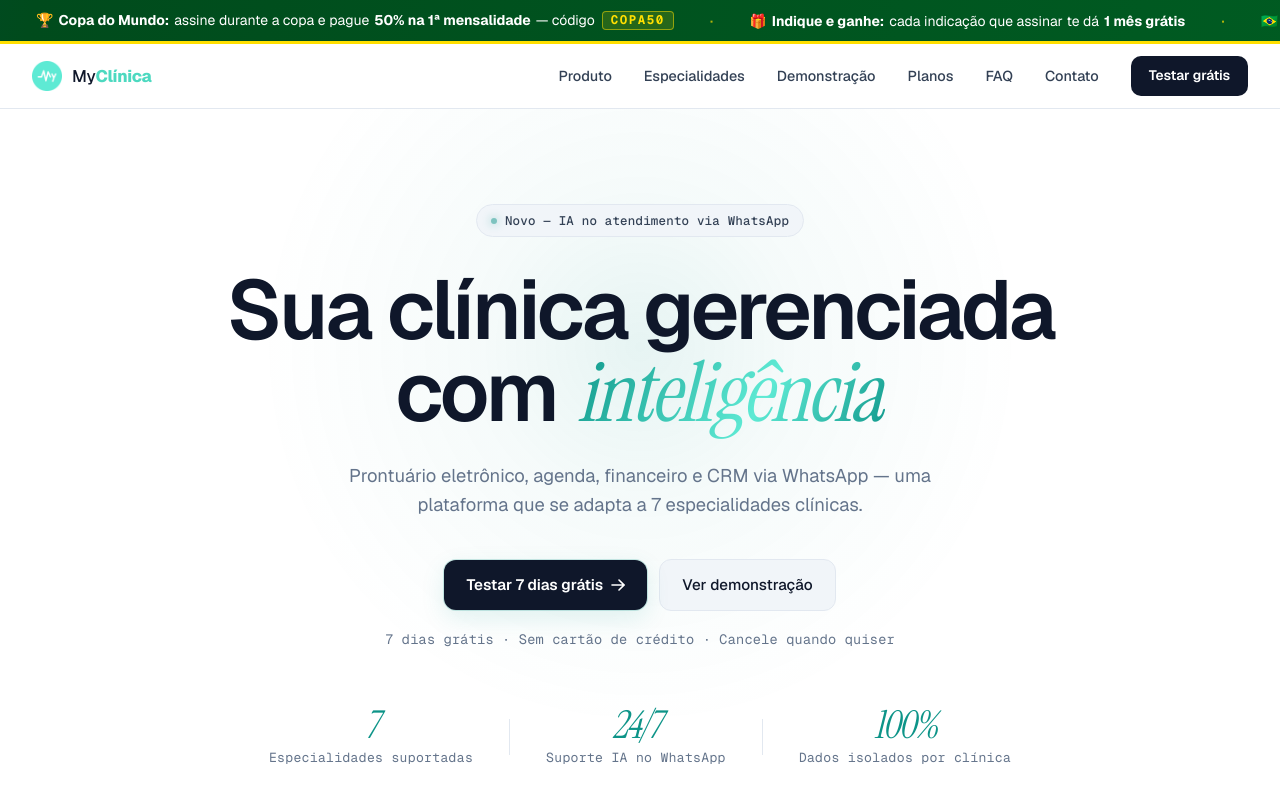
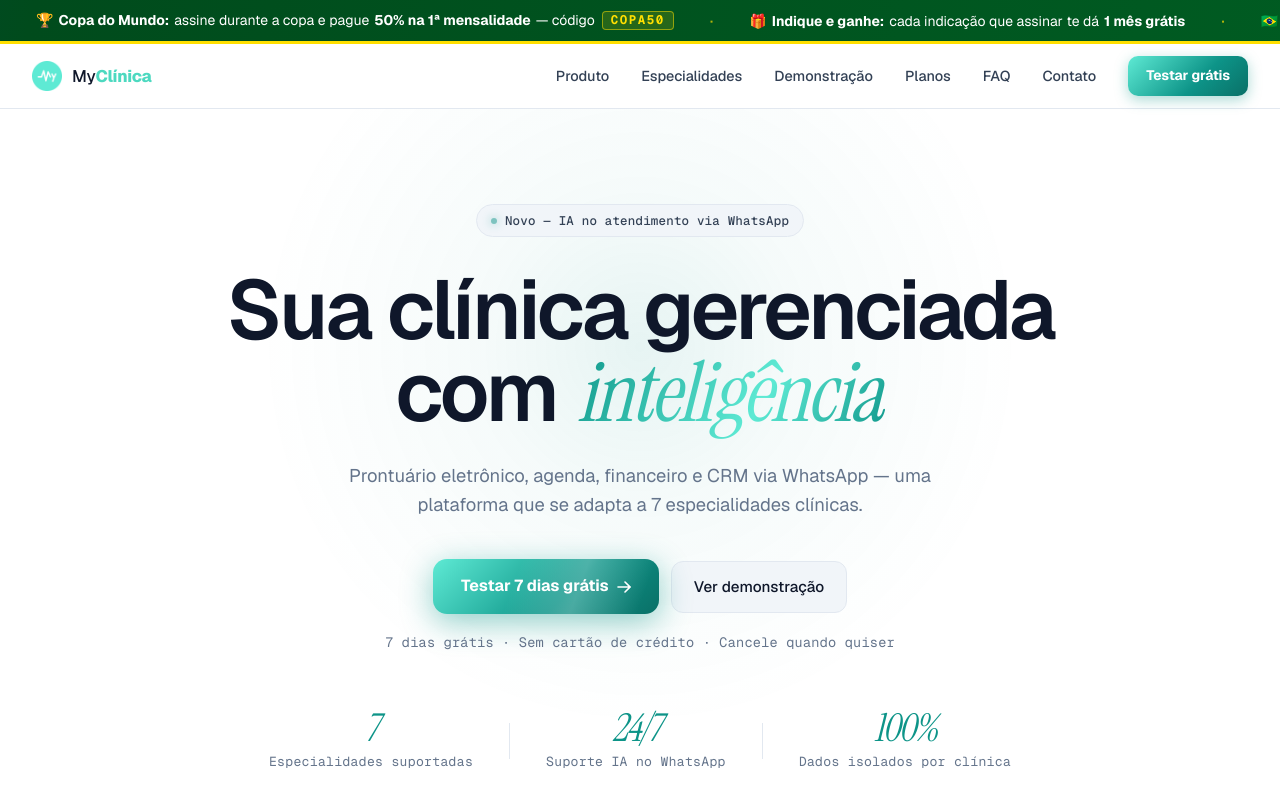
Before and after one commit to dimitresouza12/myclinica-landing, a Next.js app: page / in a window 1280 px wide. Shown: the top 800 px of the page. Built offline with nearby package versions, Linux system fonts and the light colour scheme.

Commit message:
Change CTA buttons from black to teal gradient with glow and shimmer
Co-Authored-By: Claude Sonnet 4.6 <noreply@anthropic.com>

```diff
--- a/app/components/Hero.module.css
+++ b/app/components/Hero.module.css
@@ -102,39 +102,63 @@
 }
 
 .primary {
-  background: var(--text);
-  color: var(--bg);
-  padding: 13px 22px;
-  border-radius: 12px;
-  font-weight: 600;
-  font-size: 0.95rem;
+  background: linear-gradient(135deg, var(--primary-light) 0%, var(--primary) 60%, var(--primary-dark) 100%);
+  color: #fff;
+  padding: 15px 28px;
+  border-radius: 14px;
+  font-weight: 700;
+  font-size: 1rem;
   text-decoration: none;
   display: inline-flex;
   align-items: center;
   gap: 8px;
-  box-shadow: var(--shadow-glow);
-  transition: transform 0.15s, box-shadow 0.2s;
+  box-shadow: 0 0 0 0 rgba(13, 148, 136, 0.5), 0 8px 24px rgba(13, 148, 136, 0.35);
+  transition: transform 0.18s cubic-bezier(0.16, 1, 0.3, 1), box-shadow 0.2s;
   position: relative;
+  overflow: hidden;
+  animation: ctaPulse 2.8s ease-in-out infinite;
+}
+.primary::before {
+  content: '';
+  position: absolute;
+  top: 0;
+  left: -100%;
+  width: 60%;
+  height: 100%;
+  background: linear-gradient(90deg, transparent, rgba(255,255,255,0.25), transparent);
+  transform: skewX(-20deg);
+  animation: shimmer 3s ease-in-out infinite;
 }
 .primary::after {
   content: '';
   position: absolute;
-  inset: -1px;
-  border-radius: 13px;
-  background: linear-gradient(135deg, var(--primary-light), var(--primary));
-  opacity: 0;
+  inset: -2px;
+  border-radius: 16px;
+  background: linear-gradient(135deg, var(--primary-light), var(--primary-dark));
   z-index: -1;
-  transition: opacity 0.25s;
+  opacity: 0.4;
+  filter: blur(8px);
+  transition: opacity 0.2s;
 }
 .primary:hover {
-  transform: translateY(-2px);
-  box-shadow: 0 0 0 1px rgba(13, 148, 136, 0.3), 0 16px 40px rgba(13, 148, 136, 0.2);
+  transform: translateY(-3px) scale(1.02);
+  box-shadow: 0 0 0 0 rgba(13, 148, 136, 0), 0 16px 40px rgba(13, 148, 136, 0.5);
+  animation: none;
 }
-.primary:hover::after { opacity: 0.15; }
+.primary:hover::after { opacity: 0.7; }
 .primary svg {
   transition: transform 0.2s cubic-bezier(0.16, 1, 0.3, 1);
 }
-.primary:hover svg { transform: translateX(3px); }
+.primary:hover svg { transform: translateX(4px); }
+
+@keyframes ctaPulse {
+  0%, 100% { box-shadow: 0 0 0 0 rgba(13, 148, 136, 0.5), 0 8px 24px rgba(13, 148, 136, 0.35); }
+  50%       { box-shadow: 0 0 0 8px rgba(13, 148, 136, 0), 0 8px 32px rgba(13, 148, 136, 0.45); }
+}
+@keyframes shimmer {
+  0%   { left: -100%; }
+  60%, 100% { left: 160%; }
+}
 
 .secondary {
   color: var(--text);
--- a/app/components/Navbar.module.css
+++ b/app/components/Navbar.module.css
@@ -61,19 +61,20 @@
 }
 
 .ctaBtn {
-  background: var(--text);
-  color: var(--bg);
+  background: linear-gradient(135deg, var(--primary-light) 0%, var(--primary) 60%, var(--primary-dark) 100%);
+  color: #fff;
   padding: 9px 18px;
   border-radius: 10px;
   font-size: 0.86rem;
-  font-weight: 600;
+  font-weight: 700;
   letter-spacing: -0.1px;
   transition: transform 0.15s, box-shadow 0.2s;
   white-space: nowrap;
+  box-shadow: 0 4px 14px rgba(13, 148, 136, 0.35);
 }
 .ctaBtn:hover {
   transform: translateY(-1px);
-  box-shadow: 0 6px 16px rgba(13, 148, 136, 0.2);
+  box-shadow: 0 8px 20px rgba(13, 148, 136, 0.5);
 }
 
 .hamburger {
--- a/app/components/StickyCta.module.css
+++ b/app/components/StickyCta.module.css
@@ -38,8 +38,8 @@
   display: inline-flex;
   align-items: center;
   gap: 8px;
-  background: var(--text);
-  color: var(--bg);
+  background: linear-gradient(135deg, var(--primary-light) 0%, var(--primary) 60%, var(--primary-dark) 100%);
+  color: #fff;
   padding: 11px 22px;
   border-radius: 10px;
   font-size: 0.9rem;
```
